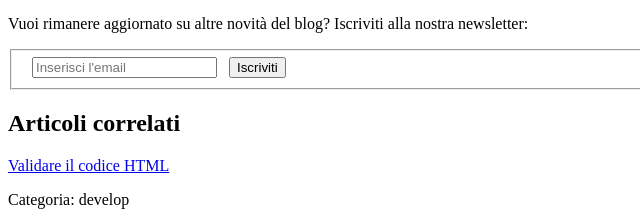
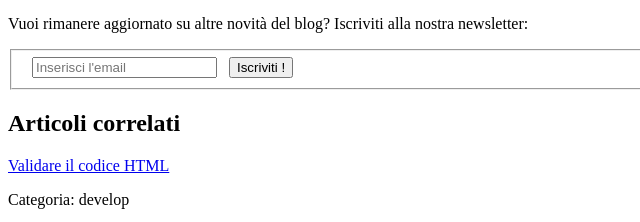
Before and after one commit to Francescabattistini/Unit-1day2, a plain HTML site: page index.html in a window 1280 px wide. Shown: the part 1160-1382 px from the top of the page, 0-640 px from the left. Drawn offline with Linux system fonts and the light colour scheme.

Commit message:
Update index.html

```diff
--- a/index.html
+++ b/index.html
@@ -156,7 +156,7 @@
             placeholder="Inserisci l'email"
           />
           &nbsp;
-          <button type="button" id="Iscriviti">Iscriviti</button>
+          <button type="button" id="Iscriviti">Iscriviti !</button>
           &nbsp;
         </fieldset>
       </form>
```
